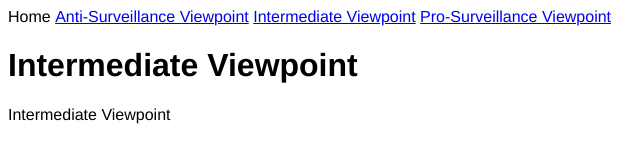
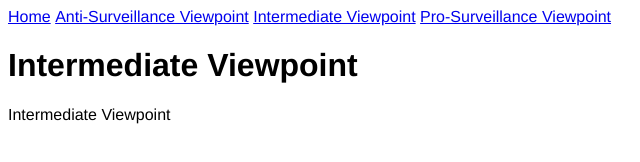
Before and after one commit to KristianL1415/ethics-html, a plain HTML site: page viewpoint2.html in a window 1280 px wide. Shown: the full height of the page, 0-640 px from the left. Drawn offline with Linux system fonts and the light colour scheme.

Commit message:
added home links

```diff
--- a/viewpoint2.html
+++ b/viewpoint2.html
@@ -6,7 +6,7 @@
 </head>
 <body>
 	<ul id="navbar">
-		<li>Home</li>
+		<li><a href="index.html">Home</a></li>
 		<li><a href="viewpoint1.html">Anti-Surveillance Viewpoint</a></li>
 		<li><a href="viewpoint2.html">Intermediate Viewpoint</a></li>
 		<li><a href="viewpoint3.html">Pro-Surveillance Viewpoint</a></li>
```
Also changed, not shown: viewpoint3.html (+1 -1 lines).
